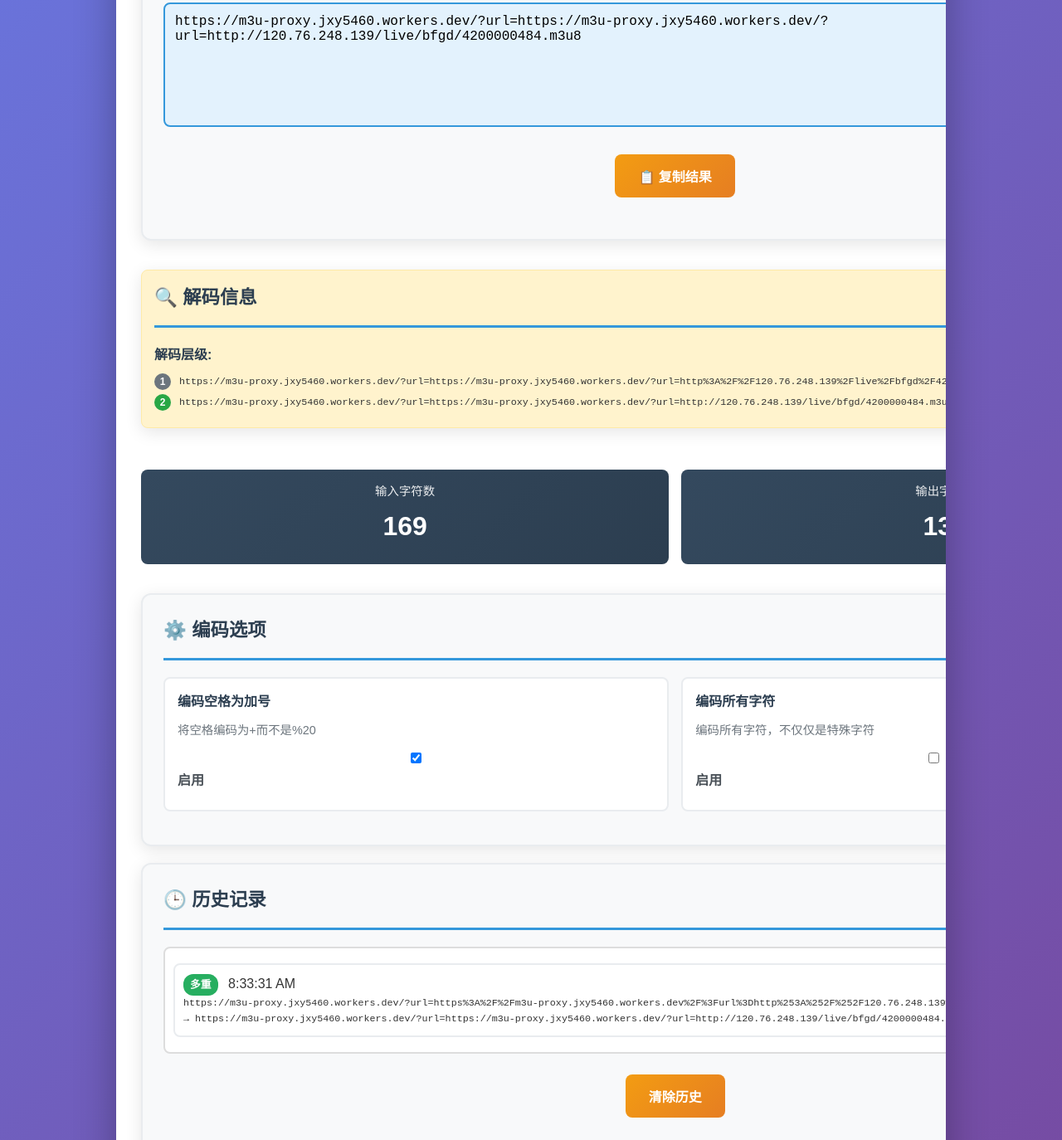
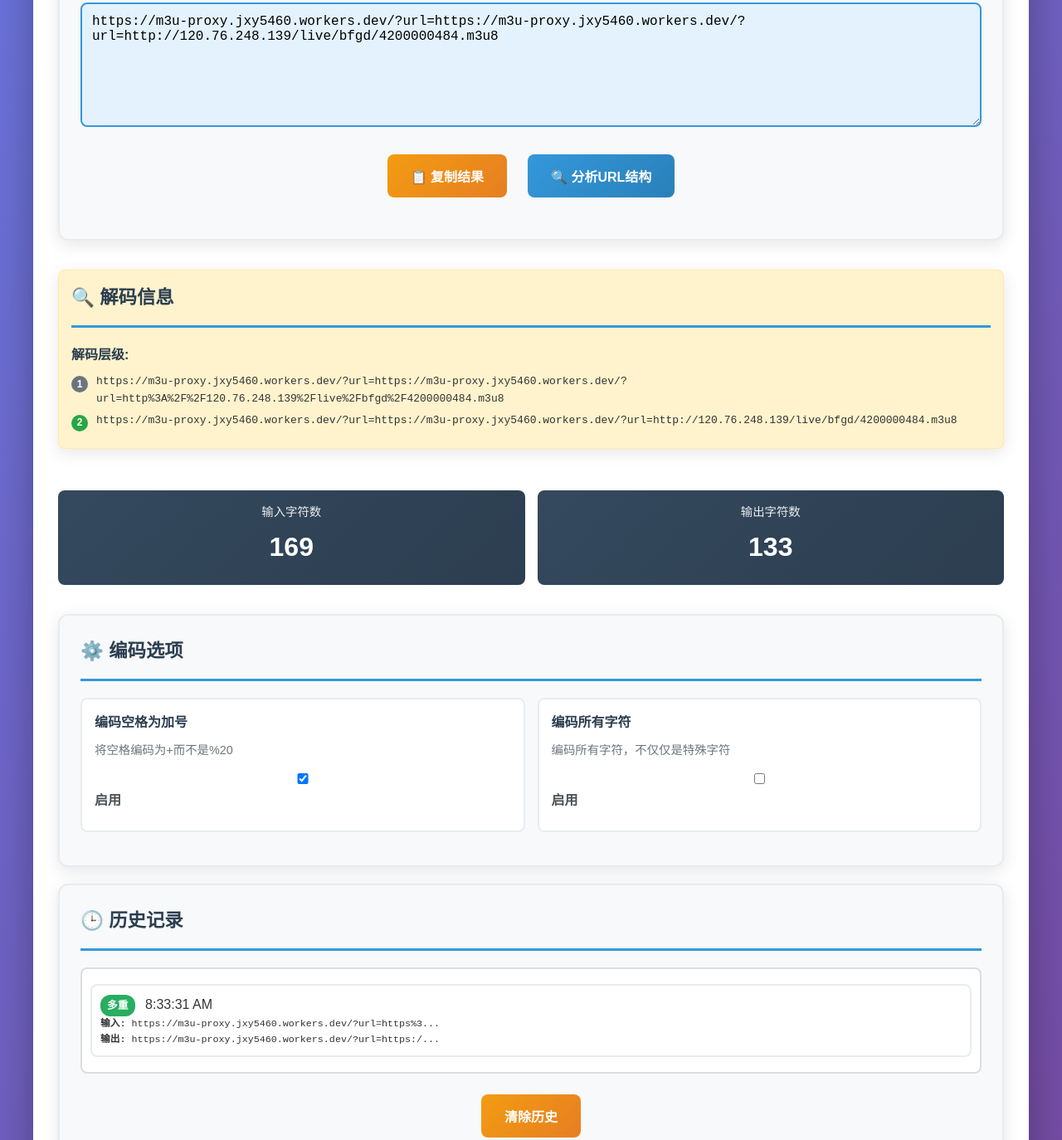
Before and after one commit to jxyang2025/jtools, a plain HTML site: page urlcode.html in a window 1280 px wide. Shown: the part 792-2166 px from the top of the page at 83% size. Drawn offline with Linux system fonts and the light colour scheme.

Commit message:
Update urlcode.html

```diff
--- a/urlcode.html
+++ b/urlcode.html
@@ -21,7 +21,7 @@
         }
 
         .container {
-            max-width: 1000px;
+            max-width: 1200px;
             margin: 0 auto;
             background: white;
             border-radius: 15px;
@@ -158,23 +158,33 @@
 
         .text-area {
             width: 100%;
-            height: 150px;
+            min-height: 150px;
+            max-height: 300px;
             border: 2px solid #ddd;
             border-radius: 8px;
             padding: 12px;
             font-family: 'Microsoft YaHei', monospace;
             resize: vertical;
+            overflow-wrap: break-word;
+            word-wrap: break-word;
+            white-space: pre-wrap;
+            overflow-y: auto;
         }
 
         .result-area {
             width: 100%;
-            height: 150px;
+            min-height: 150px;
+            max-height: 300px;
             border: 2px solid #3498db;
             border-radius: 8px;
             padding: 12px;
             background: #e3f2fd;
             font-family: 'Microsoft YaHei', monospace;
             resize: vertical;
+            overflow-wrap: break-word;
+            word-wrap: break-word;
+            white-space: pre-wrap;
+            overflow-y: auto;
         }
 
         .action-buttons {
@@ -265,9 +275,9 @@
         .history-content {
             font-size: 0.9em;
             font-family: monospace;
-            overflow: hidden;
-            text-overflow: ellipsis;
-            white-space: nowrap;
+            overflow-wrap: break-word;
+            word-wrap: break-word;
+            white-space: pre-wrap;
         }
 
         .history-type {
@@ -305,7 +315,7 @@
 
         .decode-level {
             display: flex;
-            align-items: center;
+            align-items: flex-start;
             margin: 5px 0;
         }
 
@@ -321,10 +331,37 @@
             color: white;
             font-size: 12px;
             font-weight: bold;
+            flex-shrink: 0;
+            margin-top: 3px;
         }
 
         .level-active {
             background: #28a745;
+        }
+
+        .level-content {
+            flex: 1;
+            overflow-wrap: break-word;
+            word-wrap: break-word;
+            white-space: pre-wrap;
+            font-family: monospace;
+        }
+
+        .url-parts {
+            margin-top: 10px;
+            padding: 10px;
+            background: #f8f9fa;
+            border-radius: 5px;
+            border-left: 4px solid #3498db;
+        }
+
+        .url-part {
+            margin: 5px 0;
+            padding: 3px 5px;
+            background: #e9ecef;
+            border-radius: 3px;
+            font-family: monospace;
+            font-size: 0.9em;
         }
 
         @media (max-width: 768px) {
@@ -343,6 +380,11 @@
             .action-buttons {
                 flex-direction: column;
             }
+
+            .text-area, .result-area {
+                min-height: 120px;
+                max-height: 250px;
+            }
         }
     </style>
 </head>
@@ -360,7 +402,7 @@
 
                 <div class="form-group">
                     <label>输入文本或URL:</label>
-                    <textarea class="text-area" id="inputText" placeholder="请输入需要编码或解码的内容...">https://m3u-proxy.jxy5460.workers.dev/?url=https%3A%2F%2Fm3u-proxy.jxy5460.workers.dev%2F%3Furl%3Dhttp%253A%252F%252F120.76.248.139%252Flive%252Fbfgd%252F4200000484.m3u8</textarea>
+                    <textarea class="text-area" id="inputText" placeholder="请输入需要编码或解码的内容..." oninput="updateCharCount()">https://m3u-proxy.jxy5460.workers.dev/?url=https%3A%2F%2Fm3u-proxy.jxy5460.workers.dev%2F%3Furl%3Dhttp%253A%252F%252F120.76.248.139%252Flive%252Fbfgd%252F4200000484.m3u8</textarea>
                 </div>
 
                 <div class="action-buttons">
@@ -382,6 +424,7 @@
 
                 <div class="action-buttons">
                     <button class="btn btn-warning" onclick="copyToClipboard()">📋 复制结果</button>
+                    <button class="btn btn-primary" onclick="analyzeURL()">🔍 分析URL结构</button>
                 </div>
             </div>
 
@@ -389,6 +432,12 @@
             <div class="section decode-info" id="decodeInfo" style="display: none;">
                 <h2 class="section-title">🔍 解码信息</h2>
                 <div id="decodeLevels"></div>
+            </div>
+
+            <!-- URL分析结果 -->
+            <div class="section decode-info" id="urlAnalysis" style="display: none;">
+                <h2 class="section-title">🔗 URL结构分析</h2>
+                <div id="urlParts"></div>
             </div>
 
             <!-- 统计信息 -->
@@ -454,6 +503,16 @@
 
             document.getElementById('inputCount').textContent = inputText.length;
             document.getElementById('outputCount').textContent = outputText.length;
+
+            // 自动调整文本框高度
+            autoResizeTextarea(document.getElementById('inputText'));
+            autoResizeTextarea(document.getElementById('outputText'));
+        }
+
+        // 自动调整文本框高度
+        function autoResizeTextarea(textarea) {
+            textarea.style.height = 'auto';
+            textarea.style.height = (textarea.scrollHeight) + 'px';
         }
 
         // URL编码
@@ -485,6 +544,7 @@
 
             document.getElementById('outputText').value = encoded;
             document.getElementById('decodeInfo').style.display = 'none';
+            document.getElementById('urlAnalysis').style.display = 'none';
 
             // 添加到历史记录
             addToHistory(inputText, encoded, 'encode');
@@ -510,6 +570,7 @@
 
                 document.getElementById('outputText').value = decoded;
                 document.getElementById('decodeInfo').style.display = 'none';
+                document.getElementById('urlAnalysis').style.display = 'none';
 
                 // 添加到历史记录
                 addToHistory(inputText, decoded, 'decode');
@@ -586,7 +647,7 @@
                         html += `
                             <div class="decode-level">
                                 <div class="level-indicator ${isLast ? 'level-active' : ''}">${item.level}</div>
-                                <div class="history-content">${item.text}</div>
+                                <div class="level-content">${item.text}</div>
                             </div>
                         `;
                     });
@@ -603,6 +664,65 @@
             } catch (e) {
                 alert('多重解码过程中发生错误');
                 console.error('多重解码错误:', e);
+            }
+        }
+
+        // 分析URL结构
+        function analyzeURL() {
+            const inputText = document.getElementById('inputText').value;
+            if (!inputText) {
+                alert('请输入需要分析的URL');
+                return;
+            }
+
+            try {
+                const urlAnalysis = document.getElementById('urlAnalysis');
+                const urlPartsContainer = document.getElementById('urlParts');
+                urlAnalysis.style.display = 'block';
+
+                let html = '';
+
+                // 尝试解析URL
+                try {
+                    const url = new URL(inputText);
+
+                    html += `
+                        <div class="url-parts">
+                            <div class="url-part"><strong>协议:</strong> ${url.protocol}</div>
+                            <div class="url-part"><strong>主机名:</strong> ${url.hostname}</div>
+                            <div class="url-part"><strong>端口:</strong> ${url.port || '默认'}</div>
+                            <div class="url-part"><strong>路径:</strong> ${url.pathname}</div>
+                        </div>
+                    `;
+
+                    // 解析查询参数
+                    if (url.search) {
+                        html += '<div class="url-parts"><strong>查询参数:</strong>';
+                        url.searchParams.forEach((value, key) => {
+                            html += `<div class="url-part">${key} = ${value}</div>`;
+                        });
+                        html += '</div>';
+                    }
+
+                    // 解析哈希值
+                    if (url.hash) {
+                        html += `<div class="url-parts"><strong>哈希值:</strong> ${url.hash}</div>`;
+                    }
+                } catch (e) {
+                    html += '<div class="url-parts">无法解析为完整URL，可能是编码的URL字符串</div>';
+                }
+
+                // 检查编码部分
+                const encodedParts = inputText.match(/%[0-9A-Fa-f]{2}/g);
+                if (encodedParts && encodedParts.length > 0) {
+                    html += `<div class="url-parts"><strong>编码部分:</strong> 发现 ${encodedParts.length} 处编码内容</div>`;
+                }
+
+                urlPartsContainer.innerHTML = html;
+
+            } catch (e) {
+                alert('URL分析过程中发生错误');
+                console.error('URL分析错误:', e);
             }
         }
 
@@ -652,14 +772,18 @@
                     typeText = '多重';
                 }
 
+                // 截断过长的文本
+                const shortInput = item.input.length > 50 ? item.input.substring(0, 50) + '...' : item.input;
+                const shortOutput = item.output.length > 50 ? item.output.substring(0, 50) + '...' : item.output;
+
                 html += `
                     <div class="history-item" onclick="loadHistoryItem(${index})">
                         <div>
                             <span class="history-type ${typeClass}">${typeText}</span>
                             <span>${item.timestamp}</span>
                         </div>
-                        <div class="history-content">${item.input}</div>
-                        <div class="history-content">→ ${item.output}</div>
+                        <div class="history-content"><strong>输入:</strong> ${shortInput}</div>
+                        <div class="history-content"><strong>输出:</strong> ${shortOutput}</div>
                     </div>
                 `;
             });
@@ -674,6 +798,7 @@
                 document.getElementById('inputText').value = item.input;
                 document.getElementById('outputText').value = item.output;
                 document.getElementById('decodeInfo').style.display = 'none';
+                document.getElementById('urlAnalysis').style.display = 'none';
                 updateCharCount();
             }
         }
@@ -698,6 +823,7 @@
             document.getElementById('inputText').value = '';
             document.getElementById('outputText').value = '';
             document.getElementById('decodeInfo').style.display = 'none';
+            document.getElementById('urlAnalysis').style.display = 'none';
             updateCharCount();
         }
 
```
